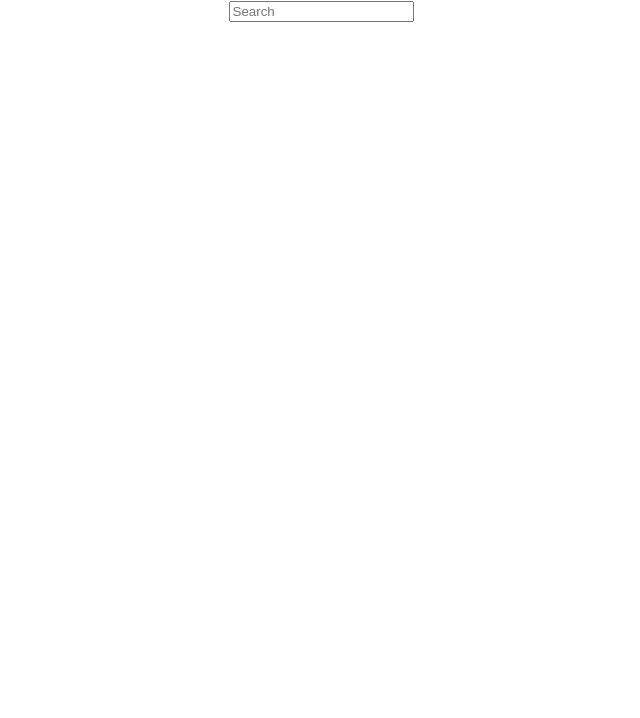
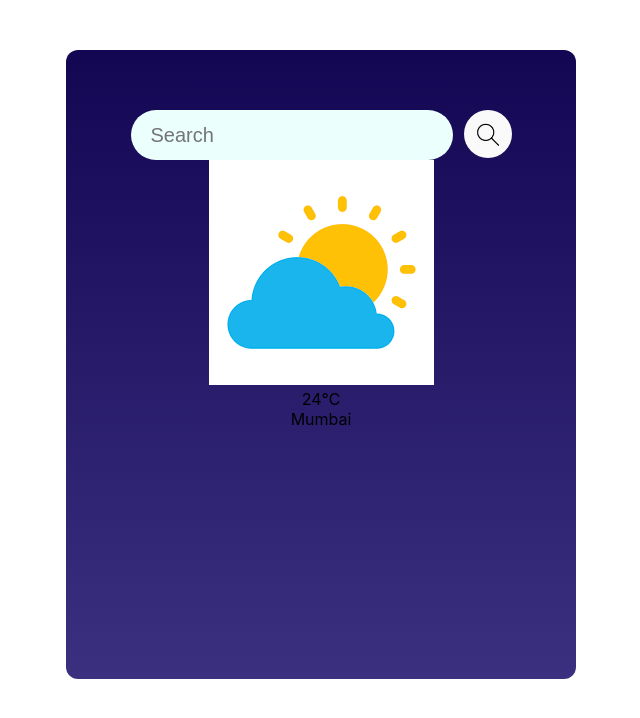
Before and after one commit to ravindarsahani3183/Weather-App, a React (Create React App) app: page / in a window 1280 px wide. Shown: the top 718 px of the page, without its empty margins (319-959 px from the left). Built offline with nearby package versions, Linux system fonts and the light colour scheme.

Commit message:
add image and search icon

```diff
--- a/src/Components/Weather/Weather.css
+++ b/src/Components/Weather/Weather.css
@@ -0,0 +1,37 @@
+.container{
+    width: 510px;
+    height: 629px;
+    margin: auto;
+    margin-top: 50px;
+    border-radius: 12px;
+    background-image: linear-gradient(180deg, #130754 0%, #3b2f80 100%);
+}
+.top-bar{
+    display: flex;
+    justify-content: center;
+    gap: 11px;
+    padding-top: 60px;
+}
+.top-bar input{
+    display: flex;
+    width: 300px;
+    height: 48px;
+    background: #ebfffc;
+    border: none;
+    outline: none;
+    border-radius: 40px;
+    padding-left: 20px;
+    color: #626262;
+    font-size: 20px;
+    font-weight: 400;
+}
+.search-icon{
+    display: flex;
+    justify-content: center;
+    align-items: center;
+    width: 48px;
+    height: 48px;
+    background: #ebfffc;
+    border-radius: 40px;
+    cursor: pointer;
+}
--- a/src/Components/Weather/Weather.js
+++ b/src/Components/Weather/Weather.js
@@ -1,14 +1,27 @@
 import React from 'react'
 import "./Weather.css";
+import search_icon from "../Assets/search.jpeg"
+import cloud_icon from "../Assets/cloud.png"
 const Weather = () => {
   return (
     <div className='container'>
         <div className='top-bar'>
             <input type='text' className='cityInput' placeholder='Search'>
             </input>
-            <div className='search-icon'>
-
+            <div className=''>
+              <img src={search_icon} className='search-icon' alt=''></img>
             </div>
+        </div>
+        <div className='weather-image'>
+          <img src={cloud_icon}  alt=''></img>
+        </div>
+        <div className='weather-temp'>24℃</div>
+        <div className='weather-location'>Mumbai</div>
+        <div className='data-container'>
+          <div className='element'>
+            <img className='icon'></img>
+            <div className='data'></div>
+          </div>
         </div>
     </div>
   )
```
Also changed, not shown: src/Components/Assets/cloud.png (added), src/Components/Assets/search.jpeg (renamed from src/Components/Assets/th.jpeg).
